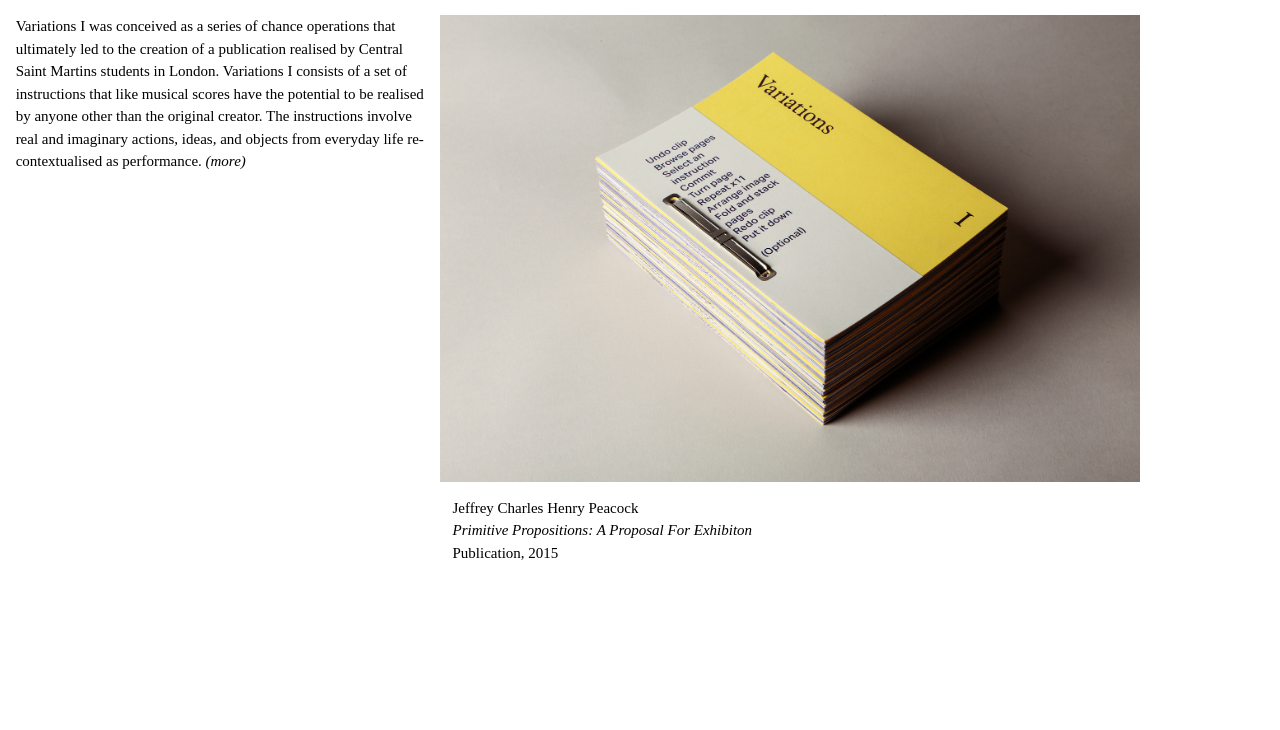
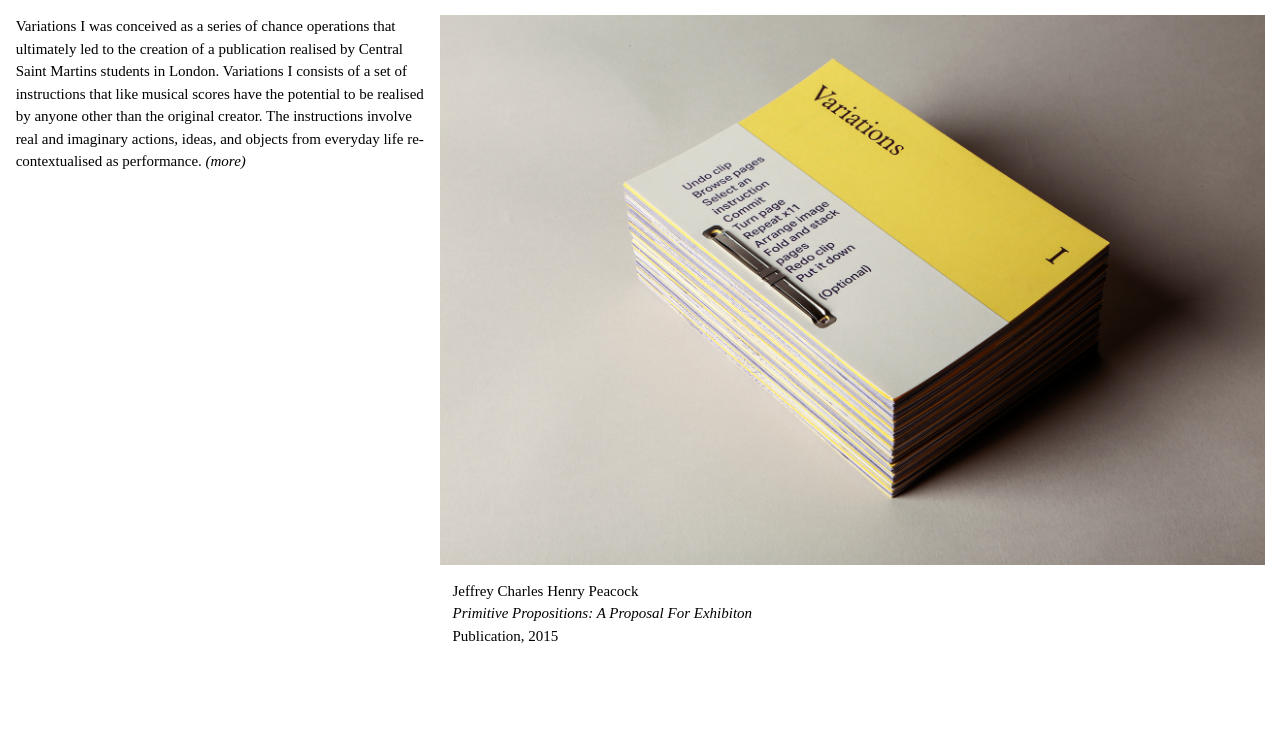
Before and after one commit to jacprada/StudioBergini, a PHP site: page / in a window 1280 px wide. Shown: the part 100-830 px from the top of the page. Run offline with PHP 8.4, Linux system fonts and the light colour scheme; some libraries are stand-ins or nearby versions.

Commit message:
image width now full again

```diff
--- a/css/style.css
+++ b/css/style.css
@@ -256,7 +256,7 @@ p.close-menu-text {
 img {
 /*  padding: 15px 7.5px;*/
   padding-left: 7.5px;
-  width: 85%;
+  width: 100%;
   display: block;
 /*  margin: 0 auto;*/
 }
```
